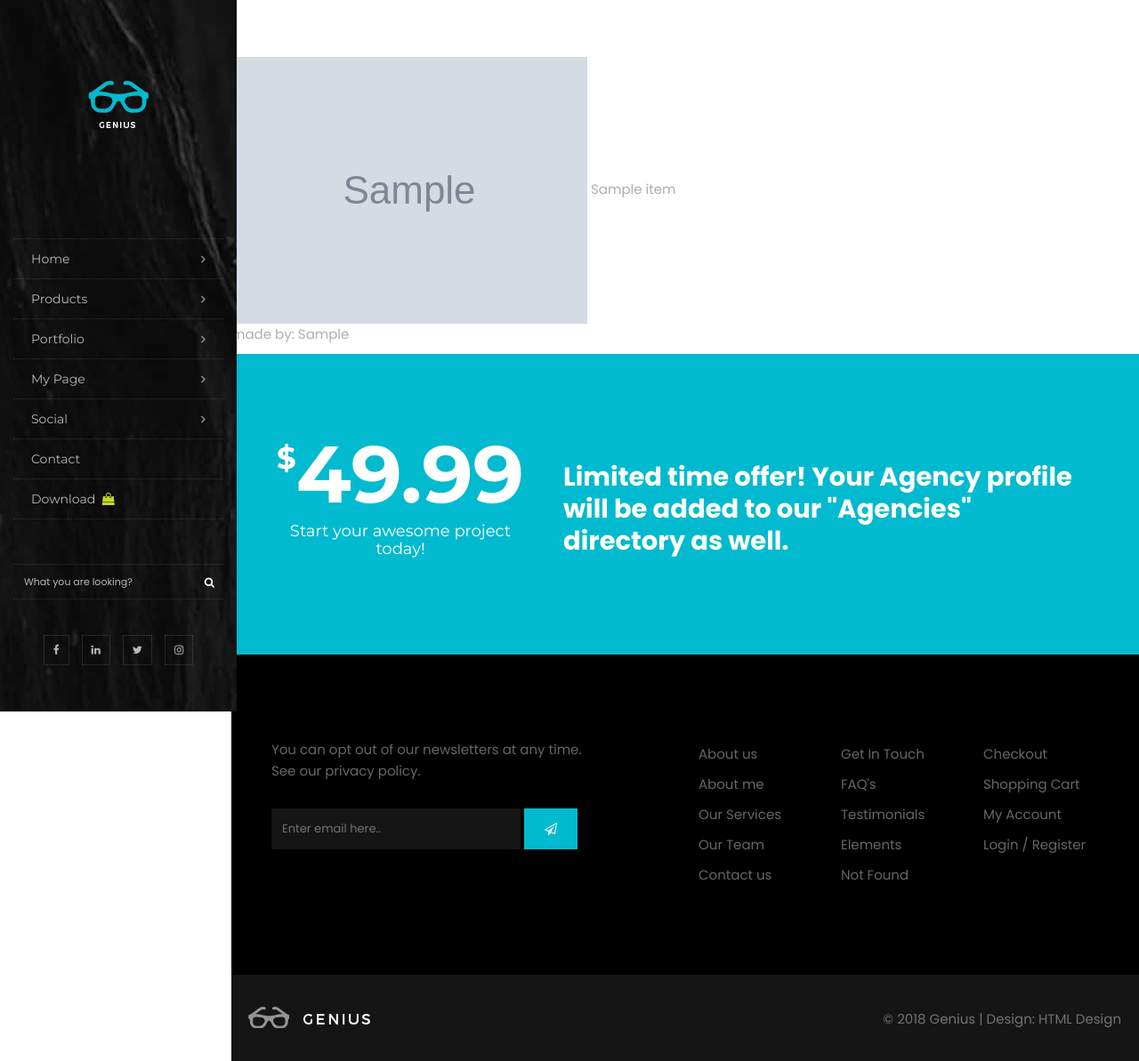
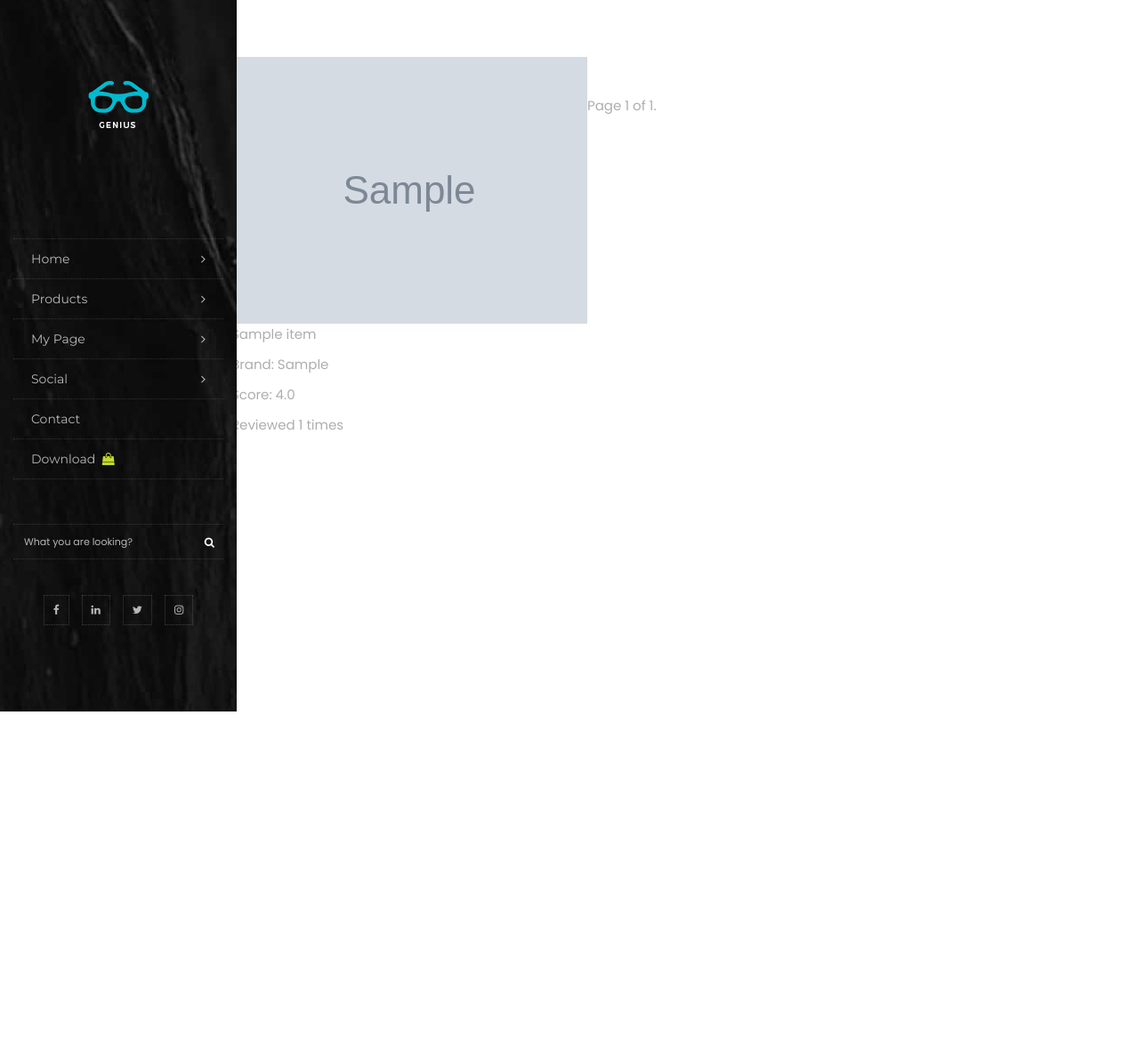
Before and after one commit to codinggosu/finalProject, a Django app: page /catalog/allitems in a window 1280 px wide. Shown: the whole page at 89% size. After the commit the page ends 800 px from the top, so only its background shows below. Run offline with Django 3.2, Linux system fonts and the light colour scheme; tables that the repository leaves empty hold one stand-in row (values such as "Sample post"); grey boxes marked "Sample" are stand-in pictures; some libraries are stand-ins or nearby versions.

Commit message:
made pretty

```diff
--- a/catalog/models.py
+++ b/catalog/models.py
@@ -24,6 +24,8 @@ class Item(models.Model):
     def get_reviews(self):
         return Rate.objects.filter(item_id=self.item_id)
 
+    def get_numberof_reviews(self):
+        return Rate.objects.filter(item_id=self.item_id).count()
 
     def enter_review(self):
         return "have to implement"
@@ -36,7 +38,7 @@ class Item(models.Model):
 
 
 class Rate(models.Model):
-    content = models.TextField(default="just testing content for rate model, confliction with views.save_rate")
+    content = models.TextField(default="just testing content for rate model, confliction with views.save_rate", null=True)
     review = models.TextField(blank=False, null=True)
     rate = models.IntegerField(blank=False, null=False)
     item_id = models.IntegerField(blank=False, null=False)
--- a/catalog/templates/catalog/all_products.html
+++ b/catalog/templates/catalog/all_products.html
@@ -1,27 +1,50 @@
 {% extends "newindex.html" %}
 
 {% block content %}
-{% for cosmetic in items %}
+<!-- {% for cosmetic in items %}
 <img src="{{ cosmetic.3 }}">
 <a href="item-detail/{{ cosmetic.0 }}"> {{ cosmetic.1 }} </a>
-<p> made by: {{ cosmetic.2 }} </p>
-{% endfor %}
-{% if is_paginated %}
-<div class="pagination">
-    <span class="page-links">
-        {% if page_obj.has_previous %}
-        <a href="{{ request.path }}?page={{ page_obj.previous_page_number }}">previous</a>
+<p> Brand: {{ cosmetic.2 }} </p>
+{% endfor %} -->
+
+<div >
+    {% for product in products %}
+    <!-- <img src="{{ product.image }}" > -->
+    <div style="float:left; ">
+    <a href="item-detail/{{ product.item_id }}">
+    <img border="0" src="{{ product.image }}"">
+    </a>
+    <p>{{ product.name }} </p>
+    <p> Brand: {{ product.brand }} </p>
+    <p> Score: {{ product.get_avgscore }} </p>
+    <p> Reviewed {{ product.get_numberof_reviews }} times </p>
+    </div>
+    {% endfor %}
+</div>
+
+
+
+
+{% endblock %}
+
+{% block footer %}
+<br>
+<div class="pagination" style="position:relative; bottom:1px;">
+
+    <span class="step-links">
+        {% if products.has_previous %}
+            <a href="?page=1">&laquo; first</a>
+            <a href="?page={{ contacts.previous_page_number }}">previous</a>
         {% endif %}
-        <span class="page-current">
-            Page {{ page_obj.number }} of {{ page_obj.paginator.num_pages }}.
+
+        <span class="current">
+            Page {{ products.number }} of {{ products.paginator.num_pages }}.
         </span>
-        {% if page_obj.has_next %}
-            <a href="{{ request.path }}?page={{ page_obj.next_page_number }}">next</a>
+
+        {% if products.has_next %}
+            <a href="?page={{ products.next_page_number }}">next</a>
+            <a href="?page={{ products.paginator.num_pages }}">last &raquo;</a>
         {% endif %}
     </span>
 </div>
-{% endif %}
-<!-- <p>by {{article.author}} 님</p>
-<p>{{article.create_date.year}}년 {{article.create_date.month}} 월
-     {{article.create_date.day}}일</p> -->
 {% endblock %}
--- a/catalog/templates/catalog/product_detail.html
+++ b/catalog/templates/catalog/product_detail.html
@@ -2,7 +2,7 @@
 
 {% block content %}
 <p> Review #: {{rate.pk}}</p>
-<h5> {{rate.review}}</h5>
+<h5> {{rate.review }}</h5>
 <img src="{{ rate.get_item_pic }}">
 <p>Review of product: {{ rate.get_item }}</p>
 <p> review by: {{ rate.get_user }} </p>
--- a/catalog/templates/catalog/testindex.html
+++ b/catalog/templates/catalog/testindex.html
@@ -83,7 +83,7 @@
                             <li class="dropdown">
                                 <a href="#" class="dropdown-toggle" data-toggle="dropdown" role="button" aria-haspopup="true" aria-expanded="false">Portfolio <span class="fa fa-angle-down"></span></a>
                                 <ul class="dropdown-menu">
-                                    <li><a href="#">Menu Example 01</a></li>
+                                    <li><a href="#">Menu test 01</a></li>
                                     <li><a href="#">Menu Example 02</a></li>
                                     <li><a href="#">Menu Example 03</a></li>
                                     <li><a href="#">Menu Example 04</a></li>
@@ -157,7 +157,7 @@
                                 </ul>
                             </div>
                         </li>
-                        <li class="child-menu"><a href="#">Portfolio <i class="fa fa-angle-right"></i></a>
+                        <!-- <li class="child-menu"><a href="#">Portfolio <i class="fa fa-angle-right"></i></a>
                             <div class="sub-menu-wrapper">
                                 <ul class="sub-menu center-content">
                                     <li><a href="#">Menu Example 01 <i class="fa fa-angle-right"></i></a>
@@ -205,7 +205,7 @@
                                     </li>
                                 </ul>
                             </div>
-                        </li>
+                        </li> -->
                         <li class="child-menu"><a href="#">Shop <i class="fa fa-angle-right"></i></a>
                             <div class="sub-menu-wrapper">
                                 <ul class="sub-menu center-content">
--- a/catalog/templates/newindex.html
+++ b/catalog/templates/newindex.html
@@ -54,7 +54,7 @@
                             <span class="icon-bar"></span>
                             <span class="icon-bar"></span>
                         </button>
-                        <a class="navbar-brand" href="index.html"><img src="{% static "images/logo-normal.png" %}" alt=""></a>
+                        <a class="navbar-brand" href="indddex.html"><img src="{% static "images/logo-normal.png" %}" alt=""></a>
                     </div>
                     <div id="navbar" class="navbar-collapse collapse">
                         <ul class="nav navbar-nav">
@@ -127,37 +127,37 @@
             <div class="vertical-header-wrapper">
                 <nav class="nav-menu">
                     <div class="logo">
-                        <a href="index.html"><img src="{% static "images/logo.png" %}" alt=""></a>
+                        <a href="/catalog/test"><img src="{% static "images/logo.png" %}" alt=""></a>
                     </div><!-- end logo -->
 
                     <div class="margin-block"></div>
 
                     <ul class="primary-menu">
-                        <li class="child-menu"><a href="#">Home <i class="fa fa-angle-right"></i></a>
-                            <div class="sub-menu-wrapper">
-                                <ul class="sub-menu center-content">
-                                    <li><a href="#">Menu Example 01</a></li>
+                        <li class="child-menu"><a href="/catalog/test">Home <i class="fa fa-angle-right"></i></a>
+                            <!-- <div class="sub-menu-wrapper">
+                                <ul class="sub-menu center-content"> -->
+                                    <!-- <li><a href="#">Men</a></li>
                                     <li><a href="#">Menu Example 02</a></li>
                                     <li><a href="#">Menu Example 03</a></li>
                                     <li><a href="#">Menu Example 04</a></li>
                                     <li><a href="#">Menu Example 05</a></li>
-                                    <li><a href="#">Menu Example 06</a></li>
-                                </ul>
-                            </div>
+                                    <li><a href="#">Menu Example 06</a></li> -->
+                                <!-- </ul>
+                            </div> -->
                         </li>
                         <li class="child-menu"><a href="#">Products <i class="fa fa-angle-right"></i></a>
                             <div class="sub-menu-wrapper">
                                 <ul class="sub-menu center-content">
-                                    <li><a href="allitems">Cosmetics</a></li>
-                                    <li><a href="#">Menu Example 02</a></li>
-                                    <li><a href="#">Menu Example 03</a></li>
+                                    <li><a href="/catalog/allitems">Cosmetics</a></li>
+                                    <li><a href="#">Others</a></li>
+                                    <!-- <li><a href="#">Menu Example 03</a></li>
                                     <li><a href="#">Menu Example 04</a></li>
                                     <li><a href="#">Menu Example 05</a></li>
-                                    <li><a href="#">Menu Example 06</a></li>
+                                    <li><a href="#">Menu Example 06</a></li> -->
                                 </ul>
                             </div>
                         </li>
-                        <li class="child-menu"><a href="#">Portfolio <i class="fa fa-angle-right"></i></a>
+                        <!-- <li class="child-menu"><a href="#">Portfolio <i class="fa fa-angle-right"></i></a>
                             <div class="sub-menu-wrapper">
                                 <ul class="sub-menu center-content">
                                     <li><a href="#">Menu Example 01 <i class="fa fa-angle-right"></i></a>
@@ -205,7 +205,7 @@
                                     </li>
                                 </ul>
                             </div>
-                        </li>
+                        </li> -->
                         <li class="child-menu"><a href="#">My Page <i class="fa fa-angle-right"></i></a>
                             <div class="sub-menu-wrapper">
                                 <ul class="sub-menu center-content">
@@ -217,10 +217,10 @@
                                     <li><a href="{% url 'admin:index' %}">Admin</a></li>
                                     {% endif %}
                                     <li><a href="#">Menu Example 02</a></li>
-                                    <li><a href="#">Menu Example 03</a></li>
+                                    <!-- <li><a href="#">Menu Example 03</a></li>
                                     <li><a href="#">Menu Example 04</a></li>
                                     <li><a href="#">Menu Example 05</a></li>
-                                    <li><a href="#">Menu Example 06</a></li>
+                                    <li><a href="#">Menu Example 06</a></li> -->
                                 </ul>
                             </div>
                         </li>
@@ -228,11 +228,11 @@
                             <div class="sub-menu-wrapper">
                                 <ul class="sub-menu center-content">
                                     <li><a href="friend_review">Friend's Reviews</a></li>
-                                    <li><a href="#">Menu Example 02</a></li>
+                                    <li><a href="/catalog/rates">Lastest Reviews</a></li>
                                     <li><a href="#">Menu Example 03</a></li>
-                                    <li><a href="#">Menu Example 04</a></li>
+                                    <!-- <li><a href="#">Menu Example 04</a></li>
                                     <li><a href="#">Menu Example 05</a></li>
-                                    <li><a href="#">Menu Example 06</a></li>
+                                    <li><a href="#">Menu Example 06</a></li> -->
                                 </ul>
                             </div>
                         </li>
@@ -289,7 +289,7 @@
                 <div class="row">
                     <div class="col-md-12">
                         <div class="tagline-message">
-                            <h3><mark class="rotate">Hello, Bonjour, Merhaba</mark> we are Genius, we have brought together the best quality services, offers, projects for you!</h3>
+                            <h3><mark class="rotate">Hello, Bonjour, Merhaba</mark> We are Recoduct, a revolutionary platform for all beauty lovers!</h3>
                         </div>
                     </div><!-- end col -->
                 </div><!-- end row -->
@@ -302,24 +302,24 @@
                     <div class="col-lg-4 col-md-12">
                         <div class="service-box m30">
                             <i class="flaticon-monitor"></i>
-                            <h3>Outstanding design</h3>
-                            <p>Designed to be flexible according to all your needs. Create your site with all module position.</p>
+                            <h3>Connect with Others </h3>
+                            <p>We offer the opportunity to view, follow and socialize everybody ranging from influencers as well as regular users </p>
                         </div>
                     </div><!-- end col -->
 
                     <div class="col-lg-4 col-md-12">
                         <div class="service-box m30">
                             <i class="flaticon-technology"></i>
-                            <h3>Responsive Layout</h3>
-                            <p>Genius template can be easily viewed on any mobile device. Smoothly responsive.</p>
+                            <h3>View Objective Reviews</h3>
+                            <p>View and add to tens thousands of real, objective reviews and ratings for thousands of products.</p>
                         </div>
                     </div><!-- end col -->
 
                     <div class="col-lg-4 col-md-12">
                         <div class="service-box m30">
                             <i class="flaticon-gears"></i>
-                            <h3>Easy to use</h3>
-                            <p>The modules we have prepared are simple to use. No code information is needed.</p>
+                            <h3>Personalized Recommendations</h3>
+                            <p>Get unparalleled product and friend recommendations with the latest machine learning algorithm</p>
                         </div>
                     </div><!-- end col -->
                 </div><!-- end row -->
@@ -371,15 +371,15 @@
                 </div><!-- end row -->
             </div><!-- end container -->
             <div class="perspective-image hidden-sm hidden-xs hidden-md">
-                <img src="{% static "images/upload/p1.jpg" %}" alt="" class="img-responsive">
+                <!-- <img src="{% static "images/upload/p1.jpg" %}" alt="" class="img-responsive"> -->
             </div>
         </section>
 
         <section class="section lb">
             <div class="container">
                 <div class="section-title text-center">
-                    <h3>Recent Works</h3>
-                    <p>Maecenas sit amet tristique turpis. Quisque porttitor eros quis leo pulvinar, at hendrerit sapien iaculis. Donec consectetur accumsan arcu, sit amet fringilla ex ultricies.</p>
+                    <h3>Hot Cosmetics</h3>
+                    <p>These are samples of just a few of real products you can view and share on our site.</p>
                 </div><!-- end title -->
 
                 <div class="case-top clearfix">
@@ -747,8 +747,8 @@
         <section class="section lb">
             <div class="container">
                 <div class="section-title text-center">
-                    <h3>Latest News</h3>
-                    <p>Maecenas sit amet tristique turpis. Quisque porttitor eros quis leo pulvinar, at hendrerit sapien iaculis. Donec consectetur accumsan arcu.</p>
+                    <h3>Recent Reviews</h3>
+                    <p>Just a taste of real objective reviews!</p>
                 </div><!-- end title -->
 
                 <div class="row text-center">
@@ -820,9 +820,9 @@
         </section>
         {% endblock %}
 
-        {% block footer %}
 
-        <section class="section bgcolor">
+
+        <!-- <section class="section bgcolor">
             <div class="container">
                 <a href="#">
                 <div class="row callout">
@@ -831,14 +831,14 @@
                         <h4>Start your awesome project today!</h4>
                     </div><!-- end col -->
 
-                    <div class="col-md-8">
+                    <!-- <div class="col-md-8">
                         <p class="lead">Limited time offer! Your Agency profile will be added to our "Agencies" directory as well. </p>
                     </div>
                 </div><!-- end row -->
-                </a>
+                <!-- </a>
             </div><!-- end container -->
-        </section>
-
+        <!-- </section> -->
+    {% block footer %}
         <footer class="section footer">
             <div class="container">
                 <div class="row">
--- a/catalog/urls.py
+++ b/catalog/urls.py
@@ -22,6 +22,6 @@ urlpatterns = [
     path('item-detail/<int:pk>', views.ItemDetailView.as_view(), name='item-detail'),
     path('friend', views.friend, name='friend'),
     path('recommended_friends', views.recommended_friends, name='recommended_friends'),
-    path('test_form/<int:pk>', views.test_form, name='test_form'),
+    path('test-form/<int:pk>', views.test_form, name='test_form'),
     path('user-detail/<int:pk>', views.UserDetailView.as_view(), name='user-detail')
 ]
--- a/catalog/views.py
+++ b/catalog/views.py
@@ -21,7 +21,7 @@ import os
 from django.core import serializers
 from django.http import HttpResponseRedirect
 from .forms import ReviewForm
-
+from django.core.paginator import Paginator
 def index(request):
     """View function for home page of site."""
     item = Item.objects.all().count()
@@ -232,6 +232,9 @@ def sign_up_page(request):
 def all_items(request):
     # data = serializers.serialize( "python", Item.objects.all())
     items = Item.objects.all()
+    paginator = Paginator(items, 11)
+    page = request.GET.get('page')
+    products = paginator.get_page(page)
     # print(test)
     # ids = [item.item_id for item in items]
     # names = [item.name for item in items]
@@ -245,7 +248,8 @@ def all_items(request):
     # lst = [(i['fields']['name'], i['fields']['brand'], i['fields']['image'],i['fields']['texts'],) for i in data]
     combined = [(item.item_id, item.name, item.brand, item.image,) for item in items]
     context = {
-    'items':combined
+    'items':combined,
+    'products': products,
     }
     # print(context)
     return render(request, 'catalog/all_products.html', context)
```
Also changed, not shown: catalog/templates/catalog/item_detail.html (+6 -2 lines), catalog/templates/catalog/rate_list.html (+8 -2 lines), code left.txt (added, +31 -0 lines), catalog/migrations/0001_initial.py (added), catalog/migrations/0002_auto_20190607_2017.py (added), catalog/migrations/__init__.py (deleted).
